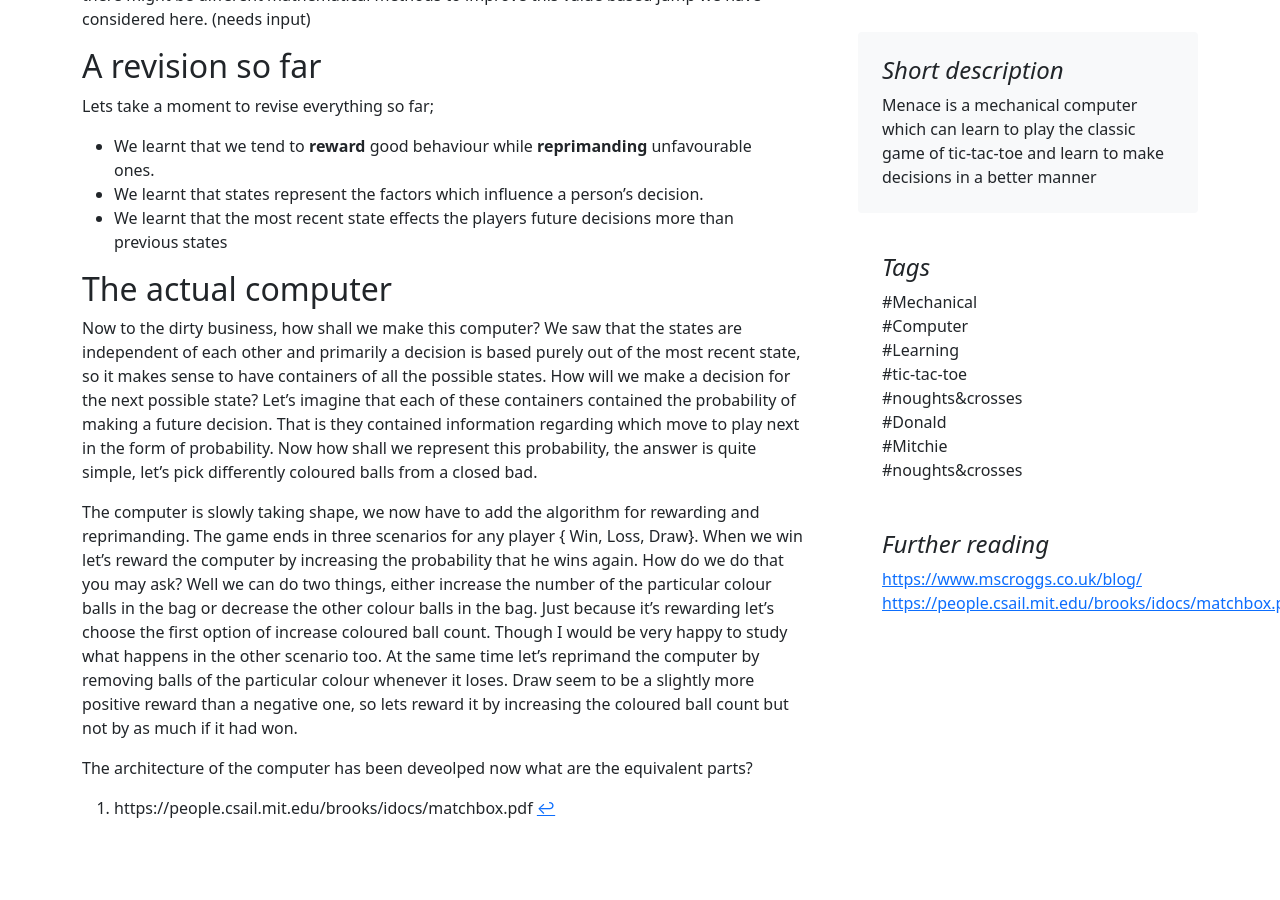
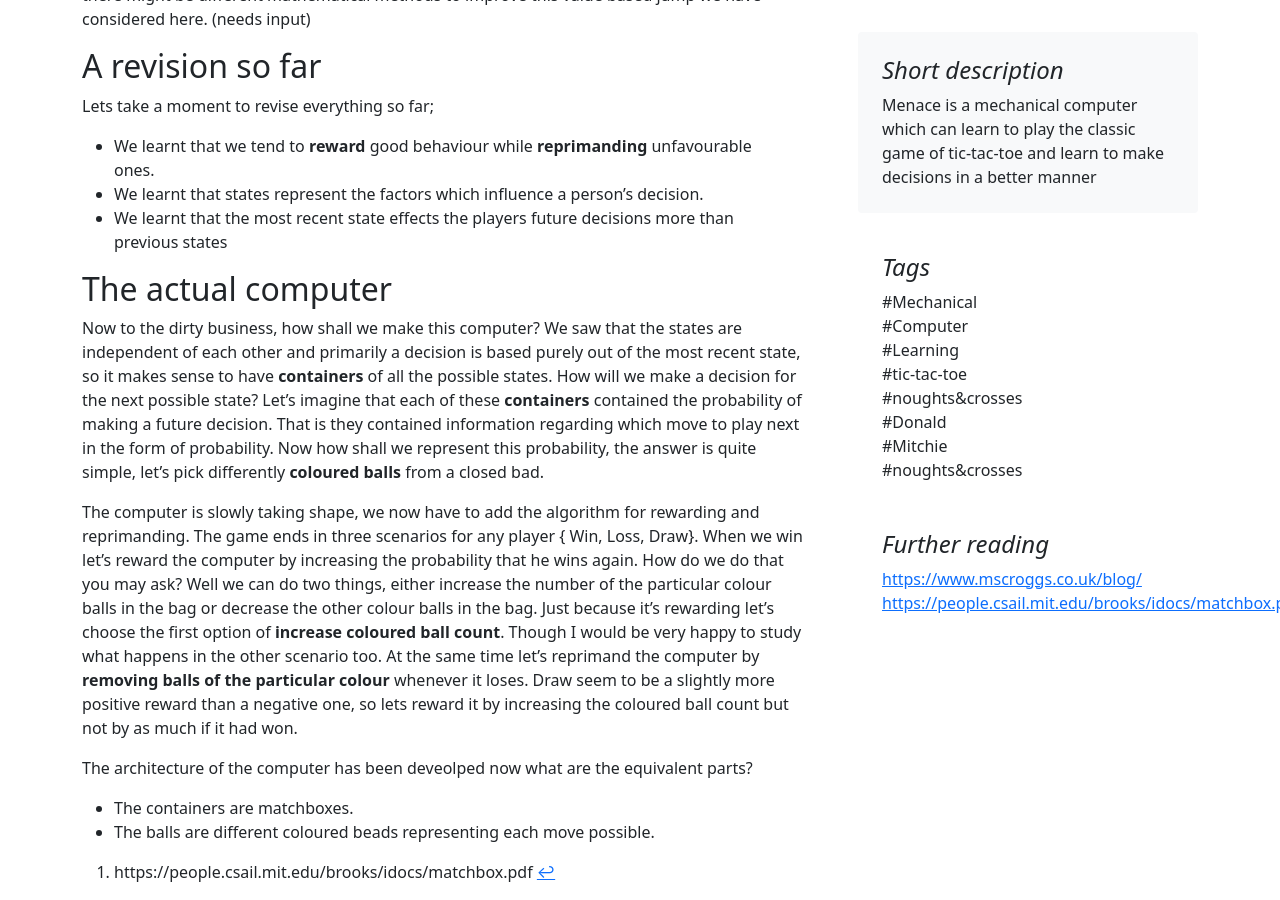
Before and after one commit to savakarrohan/website, a Jekyll site: the page built from _posts/2022-04-10-MENACE.md, in a window 1280 px wide and 900 px high, scrolled down 2779 px. Built offline with Jekyll 4.4.1, drawn with Linux system fonts in a browser that asks for light colours; before the commit the page ends 3615 px from its top, so only the background shows below that.

Commit message:
draft_02 of Menace

```diff
--- a/_posts/2022-04-10-MENACE.md
+++ b/_posts/2022-04-10-MENACE.md
@@ -65,9 +65,12 @@ Lets take a moment to revise everything so far;
 ## The actual computer
 
 Now to the dirty business, how shall we make this computer?
-We saw that the states are independent of each other and primarily a decision is based purely out of the most recent state, so it makes sense to have containers of all the possible states. How will we make a decision for the next possible state? Let's imagine that each of these containers contained the probability of making a future decision. That is they contained information regarding which move to play next in the form of probability. Now how shall we represent this probability, the answer is quite simple, let's pick differently coloured balls from a closed bad.
+We saw that the states are independent of each other and primarily a decision is based purely out of the most recent state, so it makes sense to have **containers** of all the possible states. How will we make a decision for the next possible state? Let's imagine that each of these **containers** contained the probability of making a future decision. That is they contained information regarding which move to play next in the form of probability. Now how shall we represent this probability, the answer is quite simple, let's pick differently **coloured balls** from a closed bad.
 
 The computer is slowly taking shape, we now have to add the algorithm for rewarding and reprimanding.
-The game ends in three scenarios for any player { Win, Loss, Draw}. When we win let's reward the computer by increasing the probability that he wins again. How do we do that you may ask? Well we can do two things, either increase the number of the particular colour balls in the bag or decrease the other colour balls in the bag. Just because it's rewarding let's choose the first option of increase coloured ball count. Though I would be very happy to study what happens in the other scenario too. At the same time let's reprimand the computer by removing balls of the particular colour whenever it loses. Draw seem to be a slightly more positive reward than a negative one, so lets reward it by increasing the coloured ball count but not by as much if it had won.
+The game ends in three scenarios for any player { Win, Loss, Draw}. When we win let's reward the computer by increasing the probability that he wins again. How do we do that you may ask? Well we can do two things, either increase the number of the particular colour balls in the bag or decrease the other colour balls in the bag. Just because it's rewarding let's choose the first option of **increase coloured ball count**. Though I would be very happy to study what happens in the other scenario too. At the same time let's reprimand the computer by **removing balls of the particular colour** whenever it loses. Draw seem to be a slightly more positive reward than a negative one, so lets reward it by increasing the coloured ball count but not by as much if it had won.
 
 The architecture of the computer has been deveolped now what are the equivalent parts?
+
+- The containers are matchboxes.
+- The balls are different coloured beads representing each move possible.
```
